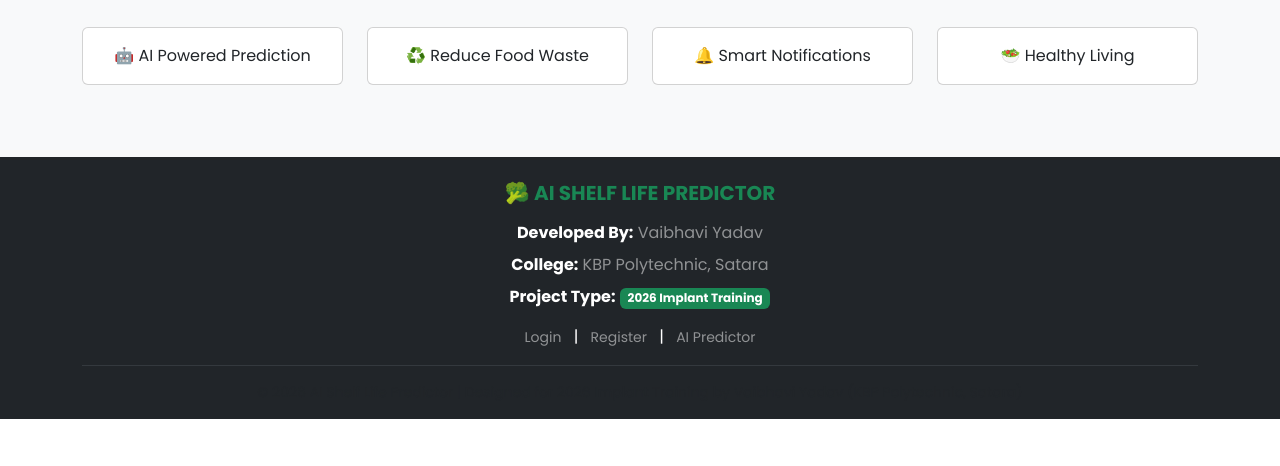
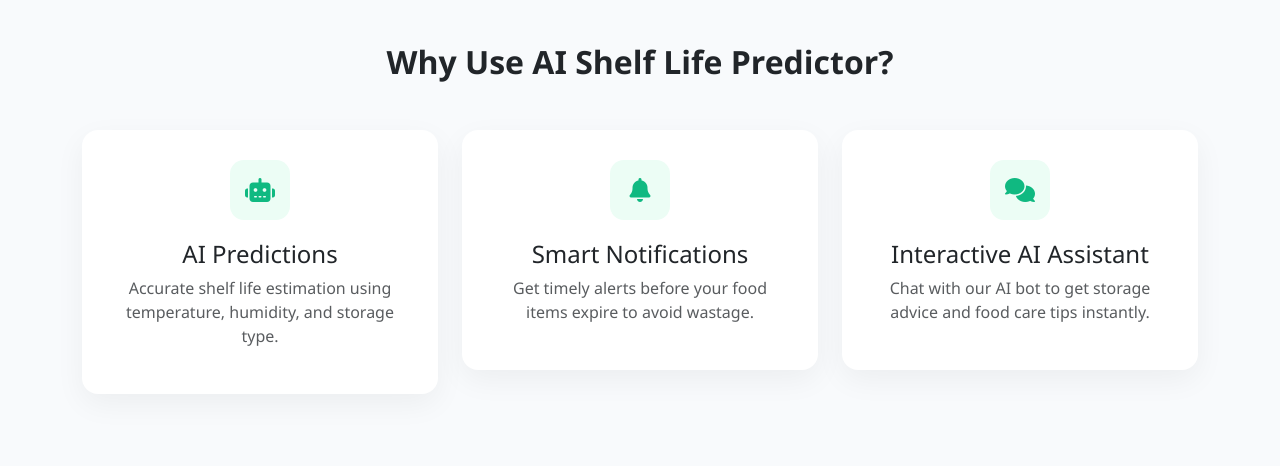
Before and after one commit to vaibhaviyadav2408-collab/-shelf-life-predictor, a Flask app: template templates/index.html in a window 1280 px wide. Shown: the part 492-958 px from the top of the page. Before the commit the page ends 911 px from the top, so only its background shows below. Run offline with Flask 3, Linux system fonts and the light colour scheme; the template is opened without the code that fills it, so the values that code supplies are empty.

Commit message:
Revamp index.html with new layout and styles
Updated the HTML structure and styling for the AI Shelf Life Predictor webpage, including a new hero section, features section, and improved navigation.

```diff
--- a/templates/index.html
+++ b/templates/index.html
@@ -2,55 +2,102 @@
 <html lang="en">
 <head>
     <meta charset="UTF-8">
+    <meta name="viewport" content="width=device-width, initial-scale=1.0">
     <title>AI Shelf Life Predictor</title>
+    <!-- Bootstrap 5 CDN -->
     <link href="https://cdn.jsdelivr.net/npm/bootstrap@5.3.0/dist/css/bootstrap.min.css" rel="stylesheet">
-    <link rel="stylesheet" href="{{ url_for('static', filename='style.css') }}">
+    <!-- Font Awesome -->
+    <link rel="stylesheet" href="https://cdnjs.cloudflare.com/ajax/libs/font-awesome/6.4.0/css/all.min.css">
+    <style>
+        body { font-family: 'Segoe UI', sans-serif; background-color: #f8fafc; }
+        .hero-section {
+            background: linear-gradient(135deg, #0f172a 0%, #1e293b 100%);
+            color: white;
+            padding: 100px 0;
+            border-bottom-left-radius: 40px;
+            border-bottom-right-radius: 40px;
+        }
+        .btn-brand {
+            background-color: #10b981;
+            color: white;
+            font-weight: 600;
+            padding: 12px 28px;
+            border-radius: 30px;
+            border: none;
+        }
+        .btn-brand:hover { background-color: #059669; color: white; }
+        .feature-card {
+            border: none;
+            border-radius: 16px;
+            padding: 30px;
+            box-shadow: 0 10px 30px rgba(0,0,0,0.05);
+            background: white;
+            transition: transform 0.3s ease;
+        }
+        .feature-card:hover { transform: translateY(-5px); }
+        .icon-box {
+            width: 60px; height: 60px;
+            background: #ecfdf5; color: #10b981;
+            border-radius: 14px; display: flex;
+            align-items: center; justify-content: center;
+            font-size: 24px; margin-bottom: 20px;
+        }
+    </style>
 </head>
-<body class="bg-light">
+<body>
 
-    <nav class="navbar navbar-expand-lg navbar-light bg-white border-bottom px-4">
-        <div class="container-fluid">
-            <a class="navbar-brand text-success fw-bold fs-4" href="#">🥦 AI Shelf Life <span class="text-dark">Predictor</span></a>
-            <div class="d-flex align-items-center gap-3">
-                <a href="#" class="nav-link text-dark fw-semibold me-3">Home</a>
-                <a href="#" class="nav-link text-dark fw-semibold me-3">Features</a>
-                <a href="#" class="nav-link text-dark fw-semibold me-3">How it Works</a>
-                <a href="{{ url_for('login') }}" class="btn btn-outline-success px-4">Login</a>
-                <a href="{{ url_for('register') }}" class="btn btn-green px-4">Register</a>
-            </div>
+<!-- Navbar -->
+<nav class="navbar navbar-expand-lg navbar-dark bg-dark py-3">
+    <div class="container">
+        <a class="navbar-brand fw-bold text-success" href="/"><i class="fa-solid fa-leaf me-2"></i>AI Shelf Life</a>
+        <div>
+            <a href="/login" class="btn btn-outline-light me-2 rounded-pill px-4">Login</a>
+            <a href="/register" class="btn btn-success rounded-pill px-4">Register</a>
         </div>
-    </nav>
+    </div>
+</nav>
 
-    <div class="container my-5 py-4">
-        <div class="row align-items-center">
-            <div class="col-md-6">
-                <h1 class="display-4 fw-bold text-dark">AI Shelf Life <br><span class="text-success">Predictor</span></h1>
-                <p class="lead text-muted my-3">Smart Food Expiry Prediction & Notification System. Reduce food waste and keep your food fresh for longer with AI-powered shelf life prediction.</p>
-                <div class="d-flex gap-3 my-4">
-                    <a href="{{ url_for('register') }}" class="btn btn-green btn-lg px-4">Get Started</a>
-                    <a href="{{ url_for('login') }}" class="btn btn-outline-secondary btn-lg px-4">Learn More</a>
+<!-- Hero Section -->
+<section class="hero-section text-center">
+    <div class="container">
+        <h1 class="display-4 fw-bold mb-3">Predict Food Shelf Life with AI</h1>
+        <p class="lead text-light mb-4 opacity-75">Reduce food waste, track expiry dates smartly, and keep your kitchen fresh with machine learning.</p>
+        <div>
+            <a href="/register" class="btn btn-brand btn-lg me-3">Get Started Free</a>
+            <a href="/login" class="btn btn-outline-light btn-lg rounded-pill px-4">Go to Dashboard</a>
+        </div>
+    </div>
+</section>
+
+<!-- Features Section -->
+<section class="py-5">
+    <div class="container py-4">
+        <h2 class="text-center fw-bold mb-5">Why Use AI Shelf Life Predictor?</h2>
+        <div class="row g-4">
+            <div class="col-md-4">
+                <div class="feature-card text-center">
+                    <div class="icon-box mx-auto"><i class="fa-solid fa-robot"></i></div>
+                    <h4>AI Predictions</h4>
+                    <p class="text-muted">Accurate shelf life estimation using temperature, humidity, and storage type.</p>
                 </div>
             </div>
-            <div class="col-md-6 text-center">
-                <img src="https://cdn-icons-png.flaticon.com/512/3081/3081986.png" alt="Vegetable Basket" class="img-fluid" style="max-height: 380px;">
+            <div class="col-md-4">
+                <div class="feature-card text-center">
+                    <div class="icon-box mx-auto"><i class="fa-solid fa-bell"></i></div>
+                    <h4>Smart Notifications</h4>
+                    <p class="text-muted">Get timely alerts before your food items expire to avoid wastage.</p>
+                </div>
             </div>
-        </div>
-
-        <div class="row mt-5 text-center">
-            <div class="col-md-3">
-                <div class="card card-custom p-3">🤖 AI Powered Prediction</div>
-            </div>
-            <div class="col-md-3">
-                <div class="card card-custom p-3">♻️ Reduce Food Waste</div>
-            </div>
-            <div class="col-md-3">
-                <div class="card card-custom p-3">🔔 Smart Notifications</div>
-            </div>
-            <div class="col-md-3">
-                <div class="card card-custom p-3">🥗 Healthy Living</div>
+            <div class="col-md-4">
+                <div class="feature-card text-center">
+                    <div class="icon-box mx-auto"><i class="fa-solid fa-comments"></i></div>
+                    <h4>Interactive AI Assistant</h4>
+                    <p class="text-muted">Chat with our AI bot to get storage advice and food care tips instantly.</p>
+                </div>
             </div>
         </div>
     </div>
-{% include 'footer.html' %}
+</section>
+
 </body>
 </html>
```
